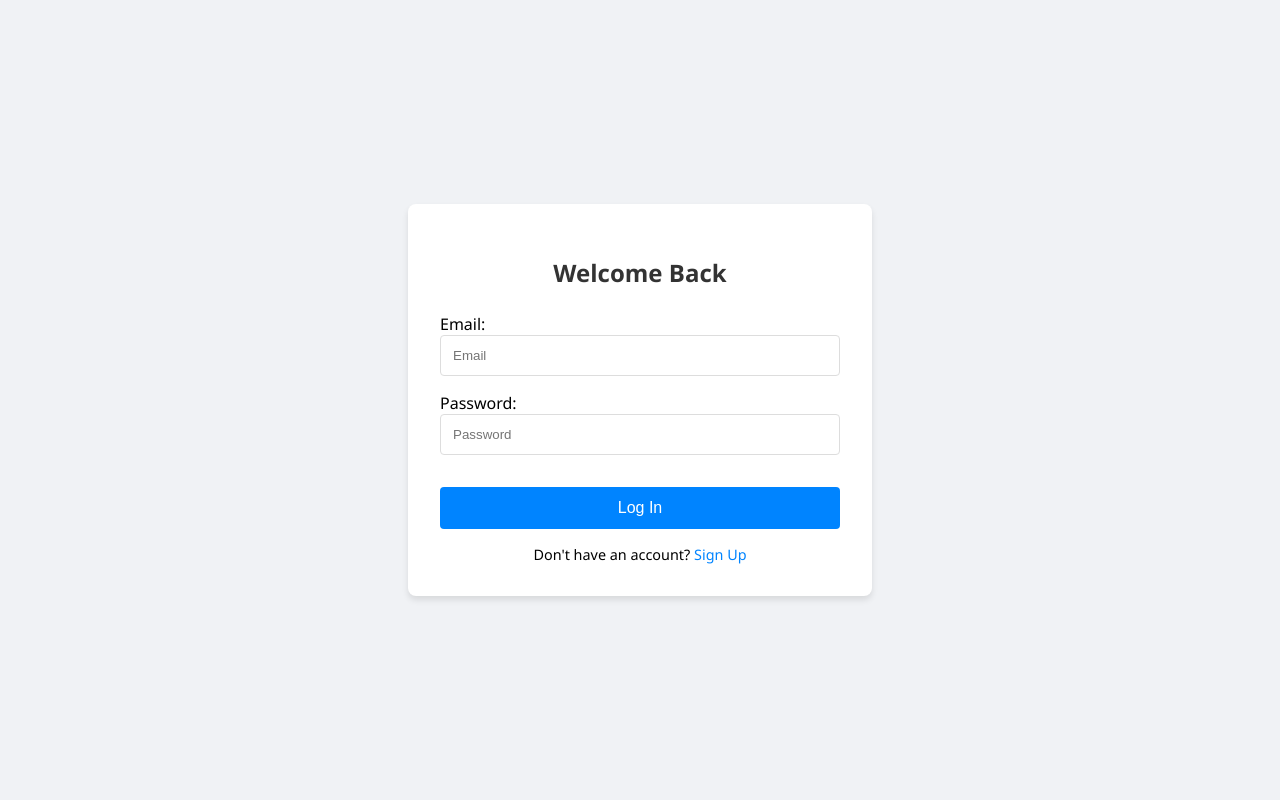
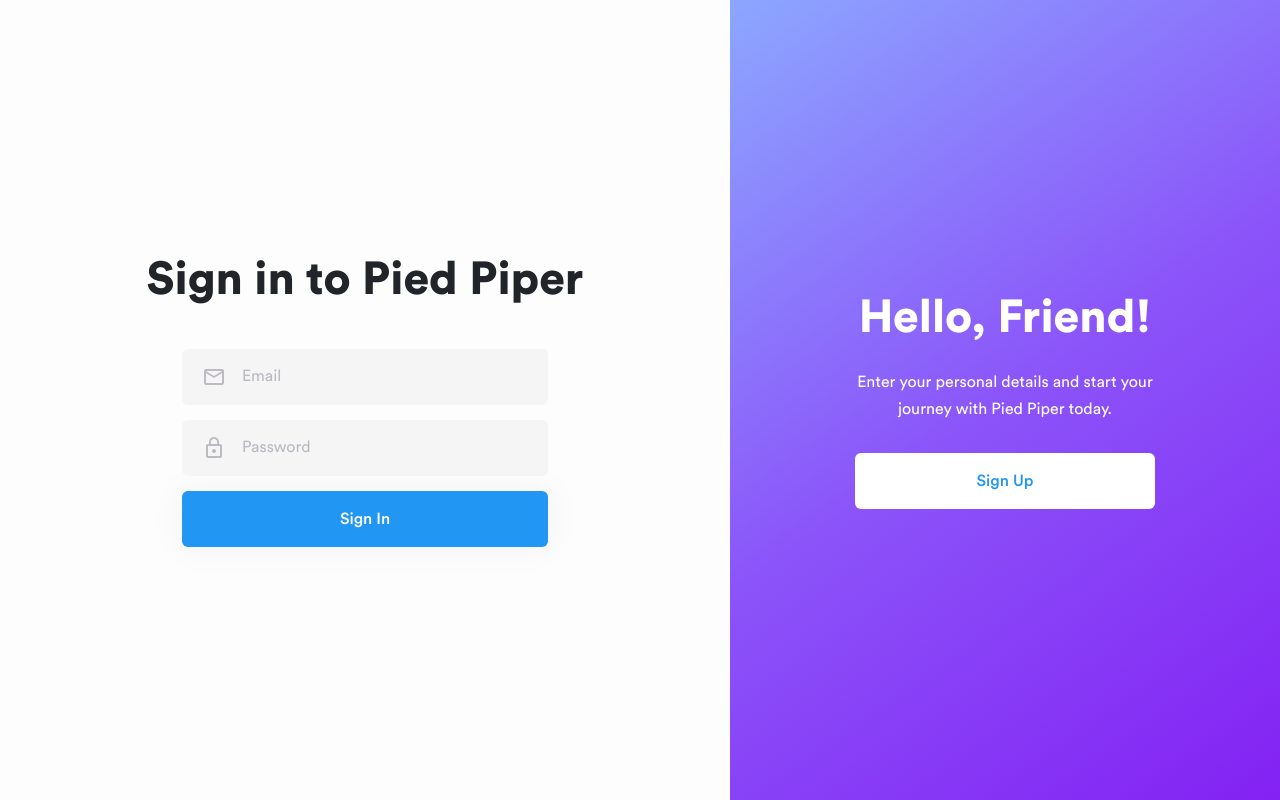
Before and after one commit to JoelJoby/chat_app, a Django app: page /auth/login/ in a window 1280 px wide. Run offline with Django 5.2, Linux system fonts and the light colour scheme; some libraries are stand-ins or nearby versions.

Commit message:
Login and sign in set

```diff
--- a/accounts/forms.py
+++ b/accounts/forms.py
@@ -7,6 +7,14 @@ class UserRegistrationForm(UserCreationForm):
         model = CustomUser
         fields = ('username', 'email')
 
+    def clean_email(self):
+        email = self.cleaned_data.get('email')
+        return email.lower()
+
 class UserLoginForm(AuthenticationForm):
     username = forms.EmailField(widget=forms.EmailInput(attrs={'class': 'form-control', 'placeholder': 'Email'}))
     password = forms.CharField(widget=forms.PasswordInput(attrs={'class': 'form-control', 'placeholder': 'Password'}))
+
+    def clean_username(self):
+        username = self.cleaned_data.get('username')
+        return username.lower()
--- a/accounts/templates/accounts/login.html
+++ b/accounts/templates/accounts/login.html
@@ -1,102 +1,92 @@
+{% load static %}
 <!DOCTYPE html>
 <html lang="en">
 
 <head>
-    <meta charset="UTF-8">
-    <meta name="viewport" content="width=device-width, initial-scale=1.0">
-    <title>Login - Chat App</title>
-    <style>
-        body {
-            font-family: 'Segoe UI', Tahoma, Geneva, Verdana, sans-serif;
-            background-color: #f0f2f5;
-            display: flex;
-            justify-content: center;
-            align-items: center;
-            height: 100vh;
-            margin: 0;
-        }
-
-        .container {
-            background: white;
-            padding: 2rem;
-            border-radius: 8px;
-            box-shadow: 0 4px 6px rgba(0, 0, 0, 0.1);
-            width: 100%;
-            max-width: 400px;
-        }
-
-        h2 {
-            text-align: center;
-            color: #333;
-            margin-bottom: 1.5rem;
-        }
-
-        form p {
-            margin-bottom: 1rem;
-        }
-
-        input {
-            width: 100%;
-            padding: 0.75rem;
-            border: 1px solid #ddd;
-            border-radius: 4px;
-            box-sizing: border-box;
-        }
-
-        button {
-            width: 100%;
-            padding: 0.75rem;
-            background-color: #0084ff;
-            color: white;
-            border: none;
-            border-radius: 4px;
-            font-size: 1rem;
-            cursor: pointer;
-            transition: background 0.3s;
-            margin-top: 1rem;
-        }
-
-        button:hover {
-            background-color: #006bcf;
-        }
-
-        .links {
-            text-align: center;
-            margin-top: 1rem;
-            font-size: 0.9rem;
-        }
-
-        a {
-            color: #0084ff;
-            text-decoration: none;
-        }
-
-        a:hover {
-            text-decoration: underline;
-        }
-
-        .errorlist {
-            color: red;
-            list-style: none;
-            padding: 0;
-            margin-bottom: 1rem;
-            font-size: 0.9em;
-        }
-    </style>
+    <meta charset="utf-8">
+    <title>Sign In - Pied Piper</title>
+    <meta name="description" content="#">
+    <meta name="viewport" content="width=device-width, initial-scale=1, shrink-to-fit=no">
+    <!-- Bootstrap core CSS -->
+    <link href="{% static 'dist/css/lib/bootstrap.min.css' %}" type="text/css" rel="stylesheet">
+    <!-- Swipe core CSS -->
+    <link href="{% static 'dist/css/swipe.min.css' %}" type="text/css" rel="stylesheet">
+    <!-- Favicon -->
+    <link href="{% static 'dist/img/favicon.png' %}" type="image/png" rel="icon">
 </head>
 
-<body>
-    <div class="container">
-        <h2>Welcome Back</h2>
-        <form method="post">
-            {% csrf_token %}
-            {{ form.as_p }}
-            <button type="submit">Log In</button>
-        </form>
-        <div class="links">
-            Don't have an account? <a href="{% url 'register' %}">Sign Up</a>
-        </div>
-    </div>
+<body class="start">
+    <main>
+        <div class="layout">
+            <!-- Start of Sign In -->
+            <div class="main order-md-1">
+                <div class="start">
+                    <div class="container">
+                        <div class="col-md-12">
+                            <div class="content">
+                                <h1>Sign in to Pied Piper</h1>
+                                <form method="post" action="{% url 'login' %}">
+                                    {% csrf_token %}
+                                    <div class="form-group">
+                                        <input type="email" name="username" id="inputEmail" class="form-control"
+                                            placeholder="Email" required value="{{ form.username.value|default:'' }}">
+                                        <button class="btn icon"><i class="material-icons">mail_outline</i></button>
+                                    </div>
+                                    <div class="form-group">
+                                        <input type="password" name="password" id="inputPassword" class="form-control"
+                                            placeholder="Password" required>
+                                        <button class="btn icon"><i class="material-icons">lock_outline</i></button>
+                                    </div>
+
+                                    {% if form.errors %}
+                                    <div class="alert alert-danger">
+                                        {% for field in form %}
+                                        {% for error in field.errors %}
+                                        <p>{{ error }}</p>
+                                        {% endfor %}
+                                        {% endfor %}
+                                        {% for error in form.non_field_errors %}
+                                        <p>{{ error }}</p>
+                                        {% endfor %}
+                                    </div>
+                                    {% endif %}
+
+                                    <button type="submit" class="btn button">Sign In</button>
+                                    <div class="callout">
+                                        <span>Don't have account? <a href="{% url 'register' %}">Create
+                                                Account</a></span>
+                                    </div>
+                                </form>
+                            </div>
+                        </div>
+                    </div>
+                </div>
+            </div>
+            <!-- End of Sign In -->
+            <!-- Start of Sidebar -->
+            <div class="aside order-md-2">
+                <div class="container">
+                    <div class="col-md-12">
+                        <div class="preference">
+                            <h2>Hello, Friend!</h2>
+                            <p>Enter your personal details and start your journey with Pied Piper today.</p>
+                            <a href="{% url 'register' %}" class="btn button">Sign Up</a>
+                        </div>
+                    </div>
+                </div>
+            </div>
+            <!-- End of Sidebar -->
+        </div> <!-- Layout -->
+    </main>
+    <!-- Bootstrap core JavaScript
+		================================================== -->
+    <!-- Placed at the end of the document so the pages load faster -->
+    <script src="{% static 'dist/js/jquery-3.3.1.slim.min.js' %}"
+        integrity="sha384-q8i/X+965DzO0rT7abK41JStQIAqVgRVzpbzo5smXKp4YfRvH+8abtTE1Pi6jizo"
+        crossorigin="anonymous"></script>
+    <script>window.jQuery || document.write('<script src="{% static "dist/js/vendor/jquery-slim.min.js" %}"><\/script>')</script>
+    <script src="{% static 'dist/js/vendor/popper.min.js' %}"></script>
+    <script src="{% static 'dist/js/bootstrap.min.js' %}"></script>
 </body>
 
 </html>
--- a/accounts/views.py
+++ b/accounts/views.py
@@ -22,7 +22,7 @@ def login_view(request):
             login(request, user)
             return redirect('chat:room', room_name='general') # Redirect to chat room after login
     else:
-        form = UserLoginForm()
+        form = UserLoginForm(request)
     return render(request, 'accounts/login.html', {'form': form})
 
 def logout_view(request):
--- a/core/settings.py
+++ b/core/settings.py
@@ -148,3 +148,8 @@ AUTH_USER_MODEL = 'accounts.CustomUser'
 LOGIN_URL = 'login'
 LOGIN_REDIRECT_URL = '/chat/general/'
 LOGOUT_REDIRECT_URL = 'login'
+
+# CSRF and Session Settings to avoid conflicts
+CSRF_COOKIE_NAME = "pied_piper_csrftoken"
+SESSION_COOKIE_NAME = "pied_piper_sessionid"
+CSRF_TRUSTED_ORIGINS = ['http://127.0.0.1:8000']
```
Also changed, not shown: accounts/templates/accounts/register.html (+7 -0 lines), chat/templates/chat/room.html (+10 -0 lines), db.sqlite3.
